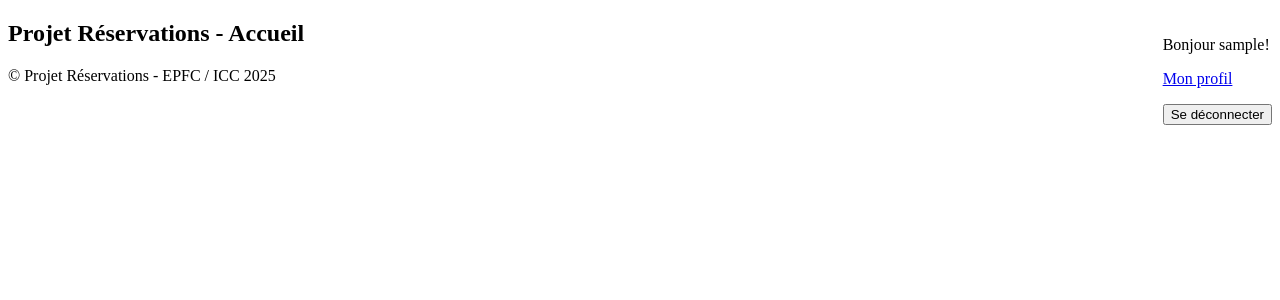
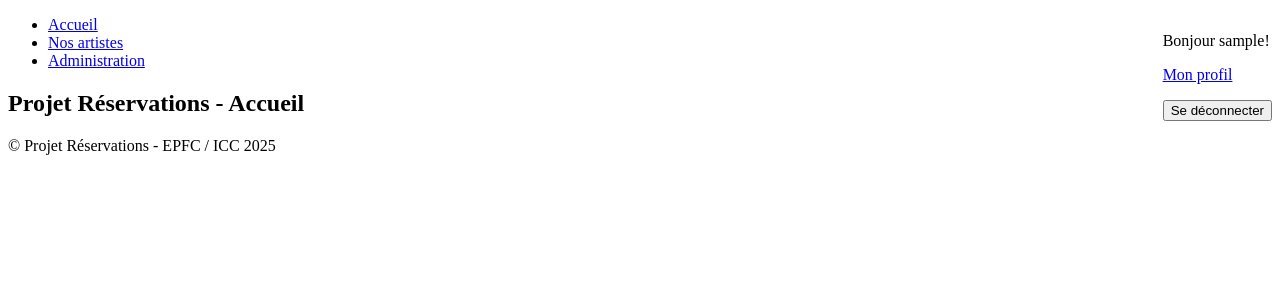
Before and after one commit to SGCSBorges/reservationsDjango, a Django app: page / in a window 1280 px wide. Shown: the top 300 px of the page. Run offline with Django 5.2, Linux system fonts and the light colour scheme; the visitor is signed in with stand-in values (Sample User, id 1); parts of the project's set-up code (start-up, migrations or seed data) failed here and were passed over.

Commit message:
Main navigation menu

```diff
--- a/Reservations/catalogue/templates/layouts/base.html
+++ b/Reservations/catalogue/templates/layouts/base.html
@@ -27,6 +27,16 @@
             </div>
         </header>
 
+        <nav>
+            <ul>
+                <li><a href="{% url 'home' %}">Accueil</a></li>
+                <li><a href="{% url 'catalogue:artist_index' %}">Nos artistes</a></li>
+                {% if request.user.is_superuser %}
+                <li><a href="{% url 'admin:index' %}">Administration</a></li>
+                {% endif %}
+            </ul>
+        </nav>
+
         <main>
             <div id="notification">
                 {% if messages %}
```
